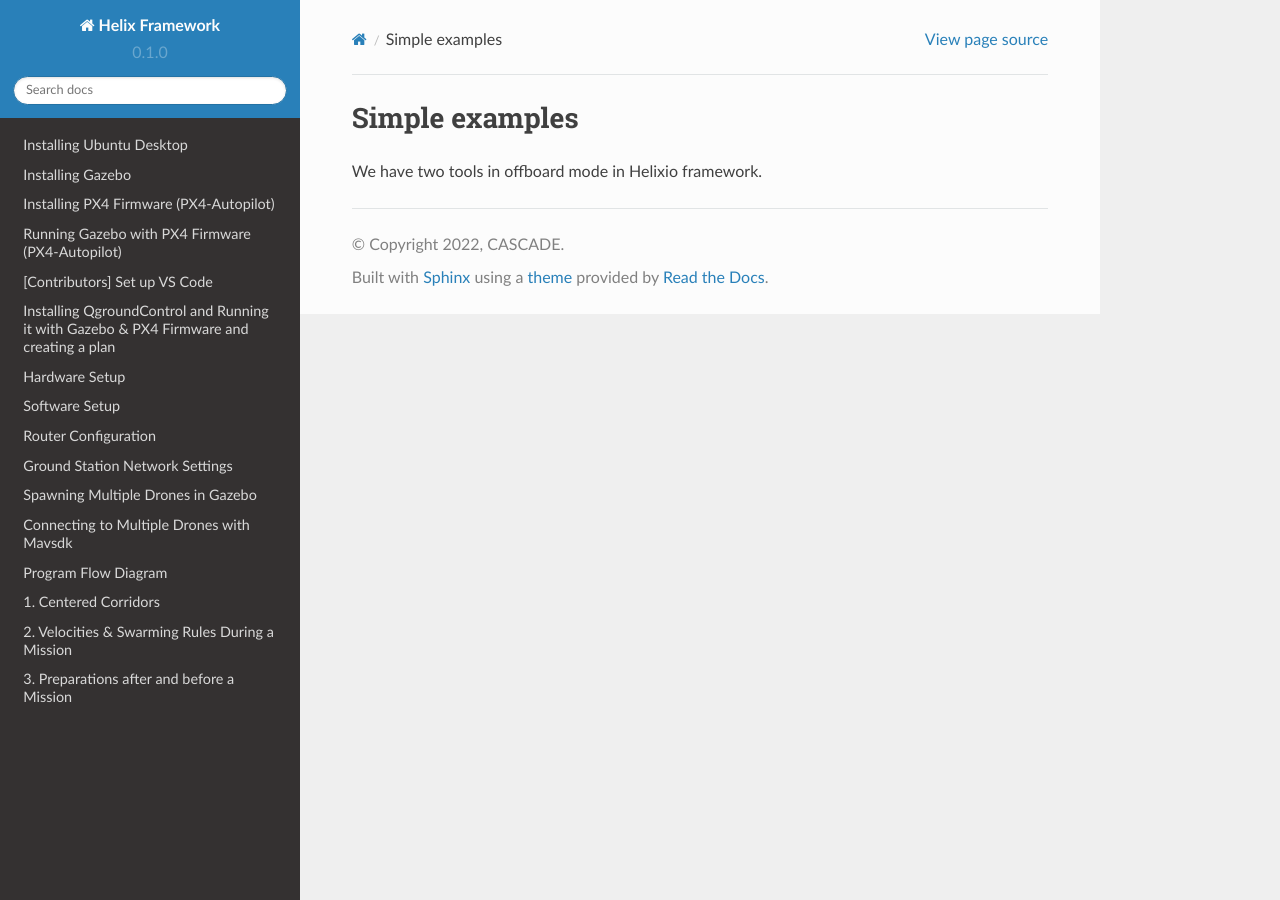
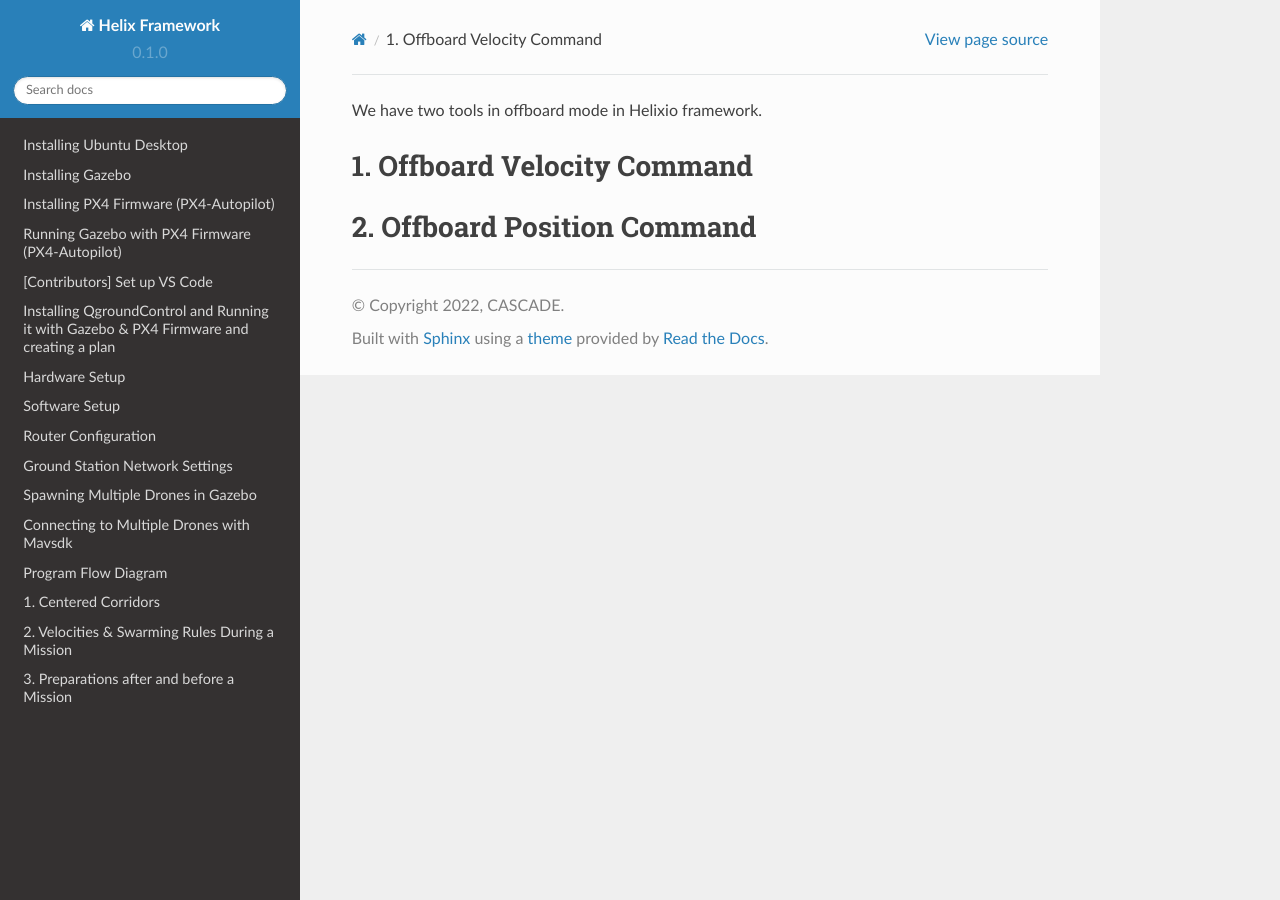
Before and after one commit to CUEDOS/helix_docs, a Sphinx documentation site: the page built from docs/source/simple_examples.rst, in a window 1280 px wide. Built offline with Sphinx 7.4.7 and the Read the Docs theme 2.0.0, drawn with Linux system fonts in a browser that asks for light colours.

Commit message:
Update simple_examples.rst

```diff
--- a/docs/source/simple_examples.rst
+++ b/docs/source/simple_examples.rst
@@ -1,3 +1,7 @@
-Simple examples
-=========================
 We have two tools in offboard mode in Helixio framework.
+
+1. Offboard Velocity Command
+=====================
+
+2. Offboard Position Command
+=====================
```
